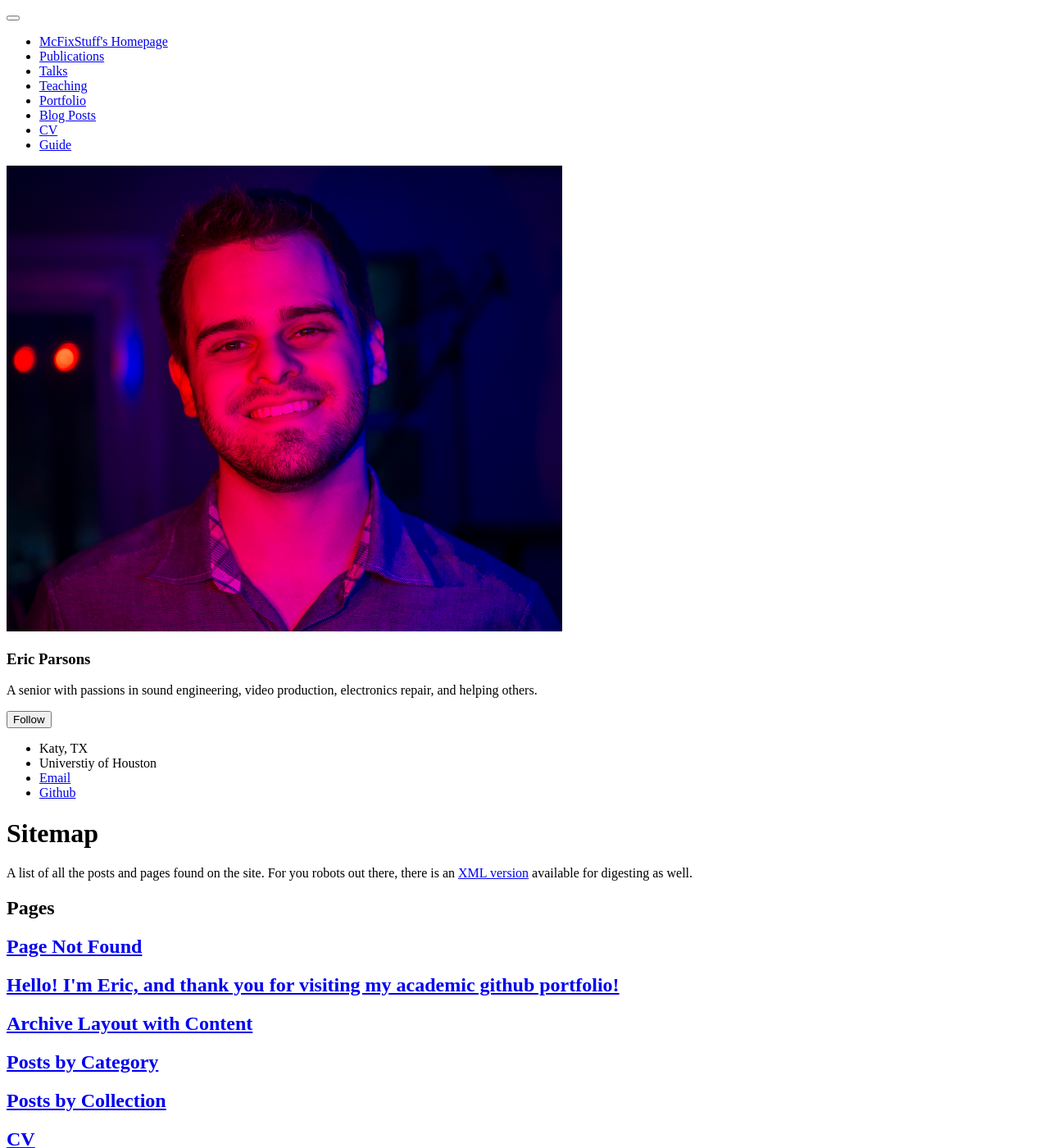
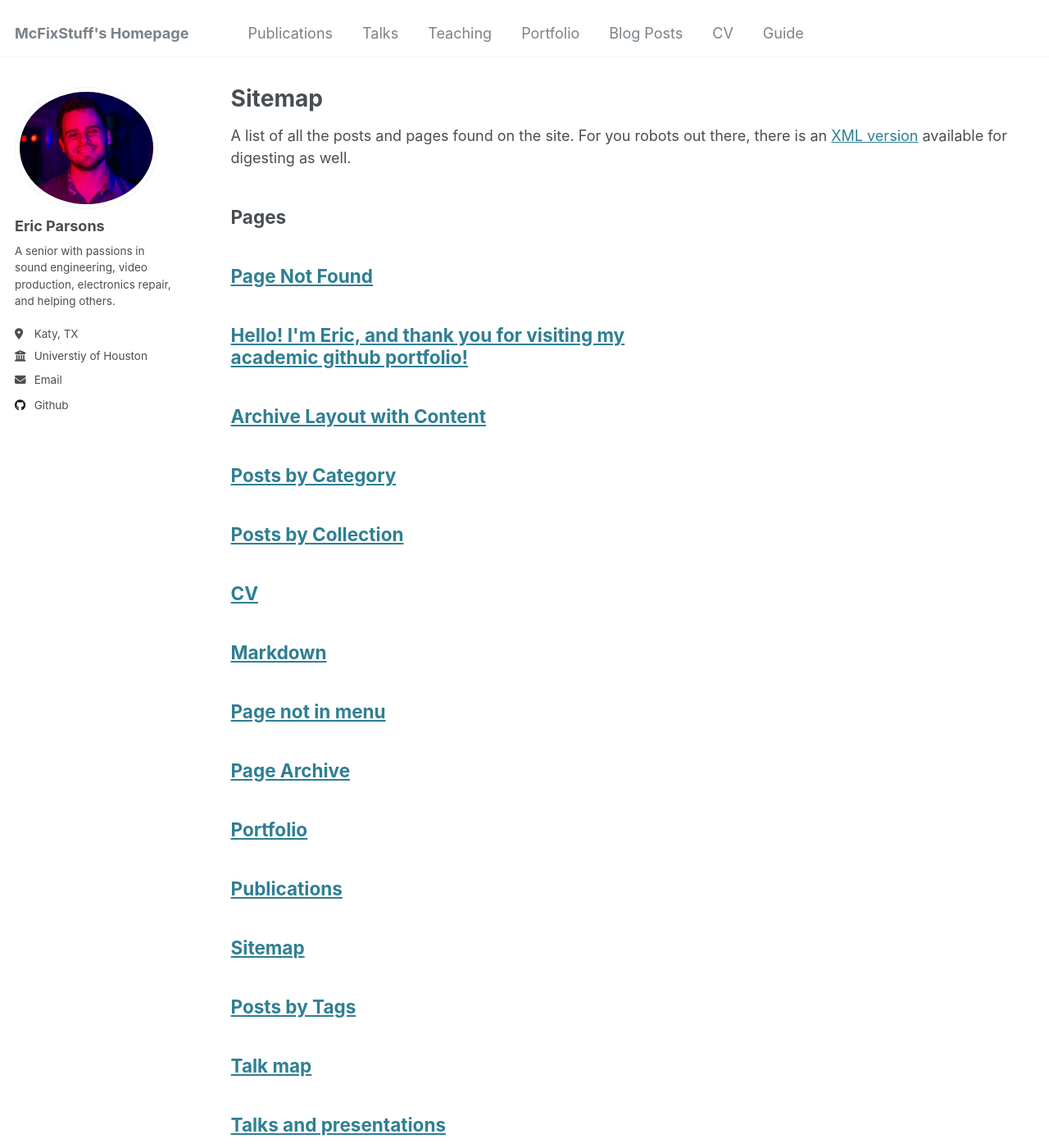
Before and after one commit to mcfixstuff/mcfixstuff.github.io, a Jekyll site: the page built from _pages/sitemap.md, in a window 1280 px wide and 1400 px high. Shown: the whole window at 82% size. Built offline with Jekyll 4.4.1, drawn with Linux system fonts in a browser that asks for light colours.

Commit message:
Update main.scss

```diff
--- a/assets/css/main.scss
+++ b/assets/css/main.scss
@@ -1,48 +1,41 @@
-/* Dark Theme Styles */
-body.dark-theme {
-    background-color: #121212;
-    color: #ffffff;
-}
+---
+---
 
-.dark-theme a {
-    color: #bb86fc;
-}
+/*
+ *    Minimal Mistakes Jekyll Theme
+ *
+ *  - Michael Rose
+ *  - mademistakes.com
+ *  - https://twitter.com/mmistakes
+ *
+*/
 
-.dark-theme h1,
-.dark-theme h2,
-.dark-theme h3,
-.dark-theme h4,
-.dark-theme h5,
-.dark-theme h6 {
-    color: #ffffff;
-}
+@import "vendor/breakpoint/breakpoint"; // media query mixins
+@import "variables";
+@import "mixins";
+@import "vendor/susy/susy";
 
-.dark-theme .masthead,
-.dark-theme .footer,
-.dark-theme .sidebar {
-    background-color: #1e1e1e;
-    color: #ffffff;
-}
+@import "reset";
+@import "base";
 
-.dark-theme .container,
-.dark-theme .post,
-.dark-theme .page {
-    background-color: #1e1e1e;
-    border-color: #333;
-}
+@import "utilities";
+@import "animations";
+@import "tables";
+@import "buttons";
+@import "notices";
+@import "masthead";
+@import "navigation";
+@import "footer";
+@import "syntax";
 
-.dark-theme blockquote {
-    background: #222;
-    border-left: 5px solid #bb86fc;
-}
+@import "forms";
 
-.dark-theme code {
-    background-color: #2a2a2a;
-    color: #ffcc00;
-}
+@import "page";
+@import "archive";
+@import "sidebar";
 
-.dark-theme table {
-    background-color: #1e1e1e;
-    color: #ffffff;
-    border-color: #444;
-}
+@import "vendor/font-awesome/fontawesome";
+@import "vendor/font-awesome/solid";
+@import "vendor/font-awesome/brands";
+@import "vendor/magnific-popup/magnific-popup";
+@import "print";
```
